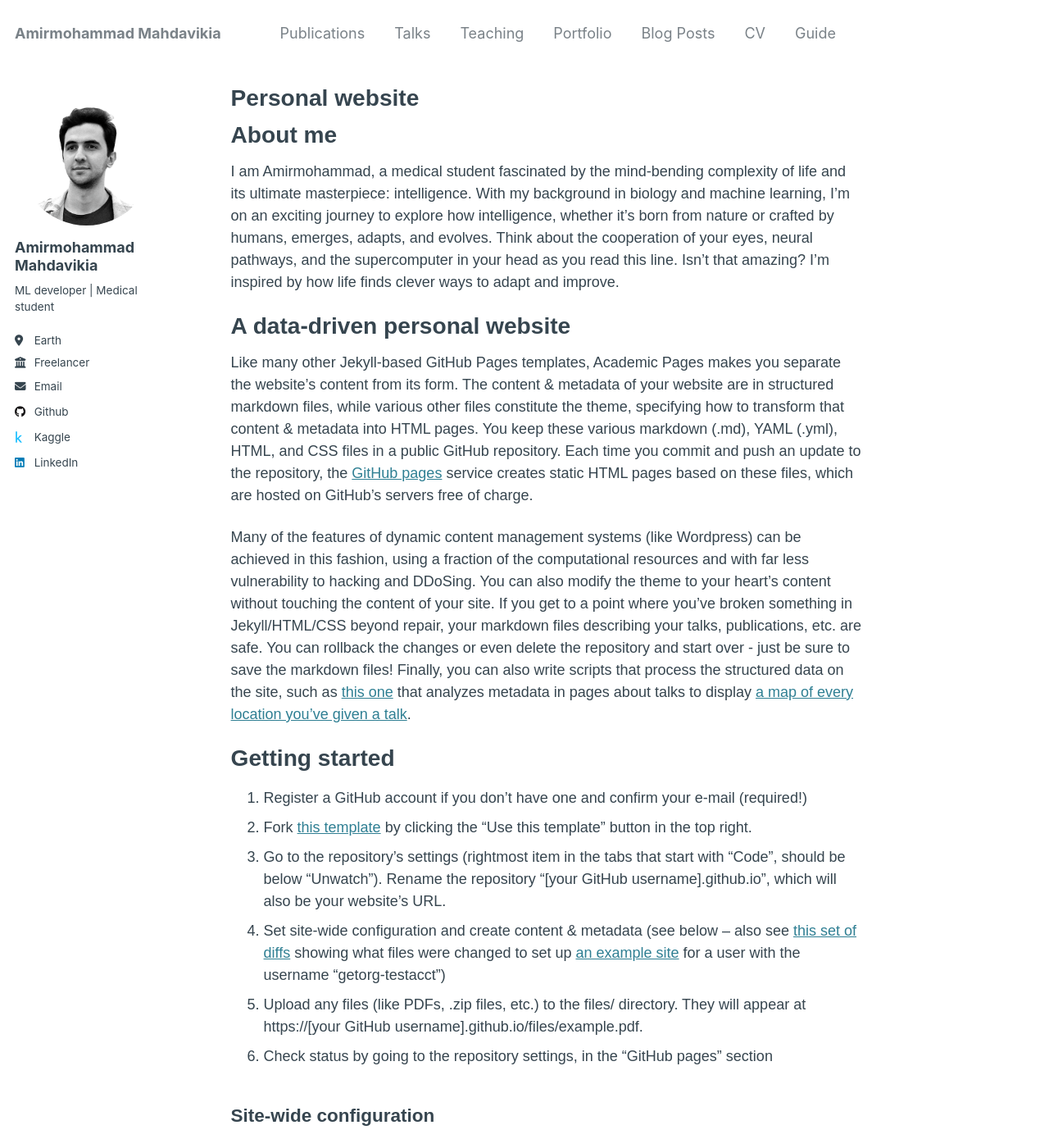
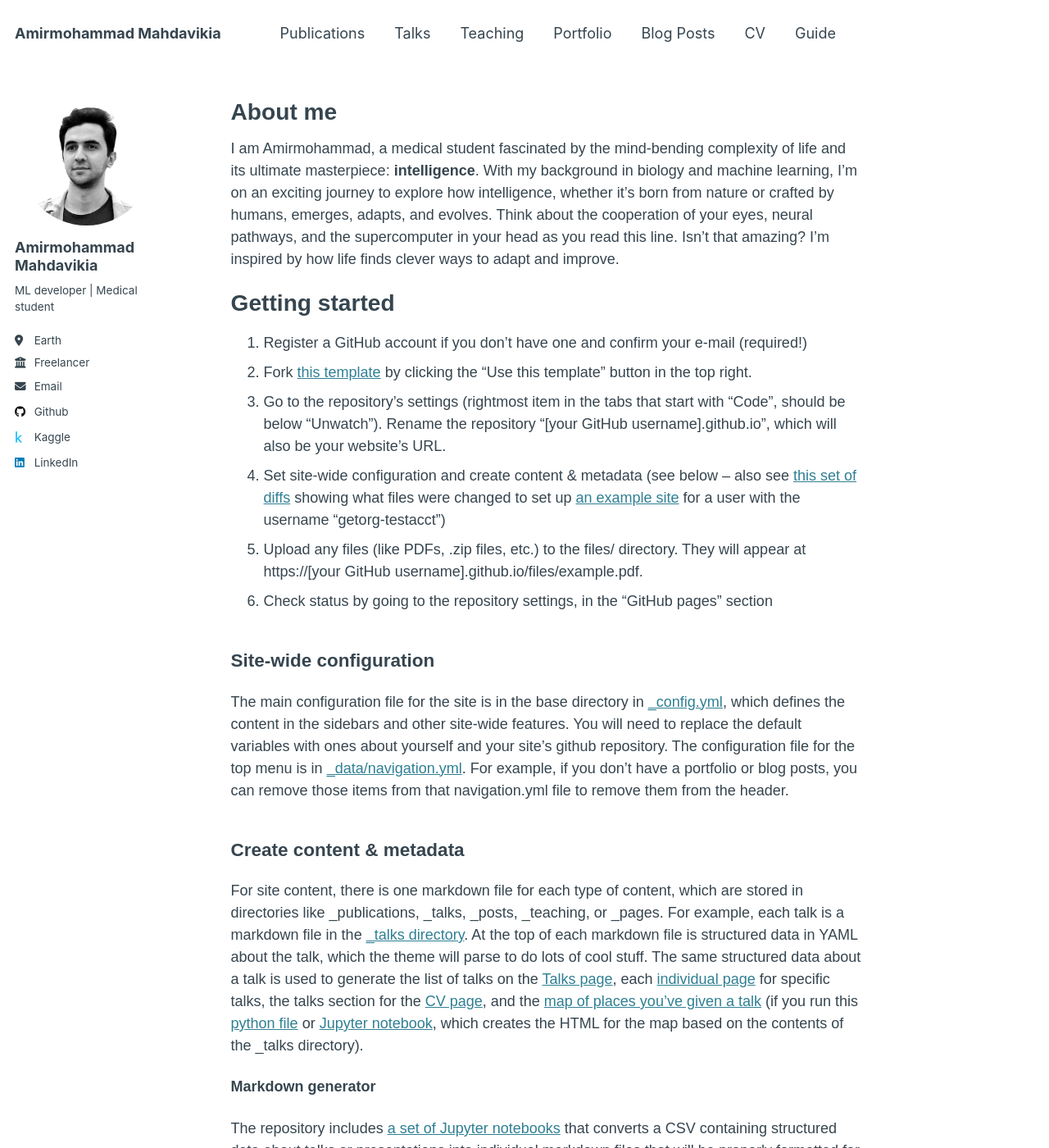
Before and after one commit to ammomahdavikia/ammomahdavikia.github.io, a Jekyll site: the page built from _pages/about.md, in a window 1280 px wide and 1400 px high. Shown: the whole window at 82% size. Built offline with Jekyll 4.4.1, drawn with Linux system fonts in a browser that asks for light colours; some web fonts are replaced.

Commit message:
About file edit

```diff
--- a/_pages/about.md
+++ b/_pages/about.md
@@ -1,6 +1,6 @@
 ---
 permalink: /
-title: "Personal website"
+title: ""
 author_profile: true
 redirect_from:
   - /about/
@@ -9,13 +9,7 @@
 
 About me
 ======
-I am Amirmohammad, a medical student fascinated by the mind-bending complexity of life and its ultimate masterpiece: intelligence. With my background in biology and machine learning, I’m on an exciting journey to explore how intelligence, whether it’s born from nature or crafted by humans, emerges, adapts, and evolves. Think about the cooperation of your eyes, neural pathways, and the supercomputer in your head as you read this line. Isn’t that amazing? I’m inspired by how life finds clever ways to adapt and improve.
-
-A data-driven personal website
-======
-Like many other Jekyll-based GitHub Pages templates, Academic Pages makes you separate the website's content from its form. The content & metadata of your website are in structured markdown files, while various other files constitute the theme, specifying how to transform that content & metadata into HTML pages. You keep these various markdown (.md), YAML (.yml), HTML, and CSS files in a public GitHub repository. Each time you commit and push an update to the repository, the [GitHub pages](https://pages.github.com/) service creates static HTML pages based on these files, which are hosted on GitHub's servers free of charge.
-
-Many of the features of dynamic content management systems (like Wordpress) can be achieved in this fashion, using a fraction of the computational resources and with far less vulnerability to hacking and DDoSing. You can also modify the theme to your heart's content without touching the content of your site. If you get to a point where you've broken something in Jekyll/HTML/CSS beyond repair, your markdown files describing your talks, publications, etc. are safe. You can rollback the changes or even delete the repository and start over - just be sure to save the markdown files! Finally, you can also write scripts that process the structured data on the site, such as [this one](https://github.com/academicpages/academicpages.github.io/blob/master/talkmap.ipynb) that analyzes metadata in pages about talks to display [a map of every location you've given a talk](https://academicpages.github.io/talkmap.html).
+I am Amirmohammad, a medical student fascinated by the mind-bending complexity of life and its ultimate masterpiece: **intelligence**. With my background in biology and machine learning, I’m on an exciting journey to explore how intelligence, whether it’s born from nature or crafted by humans, emerges, adapts, and evolves. Think about the cooperation of your eyes, neural pathways, and the supercomputer in your head as you read this line. Isn’t that amazing? I’m inspired by how life finds clever ways to adapt and improve.
 
 Getting started
 ======
--- a/_sass/_variables.scss
+++ b/_sass/_variables.scss
@@ -55,7 +55,7 @@
    Colors
    ========================================================================== */
 
-$gray                       : #7a8288;
+$gray                       : #36454F;
 $dark-gray                  : mix(#000, $gray, 40%);
 $darker-gray                : mix(#000, $gray, 60%);
 $light-gray                 : mix(#fff, $gray, 50%);
@@ -72,12 +72,12 @@
 
 $body-color                 : #fff;
 $background-color           : #fff;
-$code-background-color      : mix(#000, $background-color, 15%);
-$code-background-color-dark : mix(#000, $background-color, 20%);
+$code-background-color      : #fafafa;
+$code-background-color-dark : $light-gray;
 $text-color                 : #36454F;
 $border-color               : mix(#fff, $background-color, 20%);
 
-$primary-color              : #7a8288;
+$primary-color              : #36454F;
 $success-color              : #62c462;
 $warning-color              : #f89406;
 $danger-color               : #ee5f5b;
```
